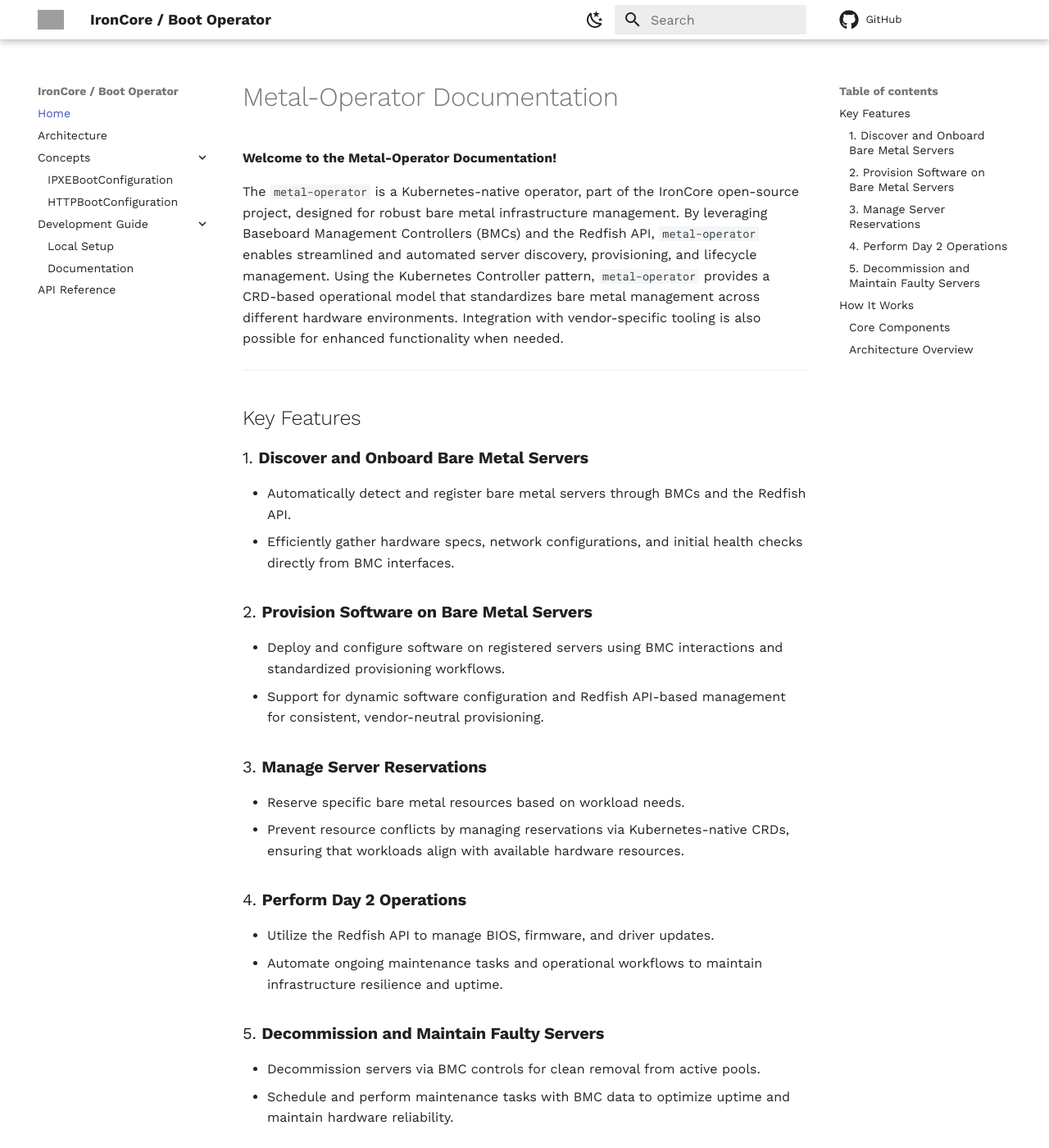
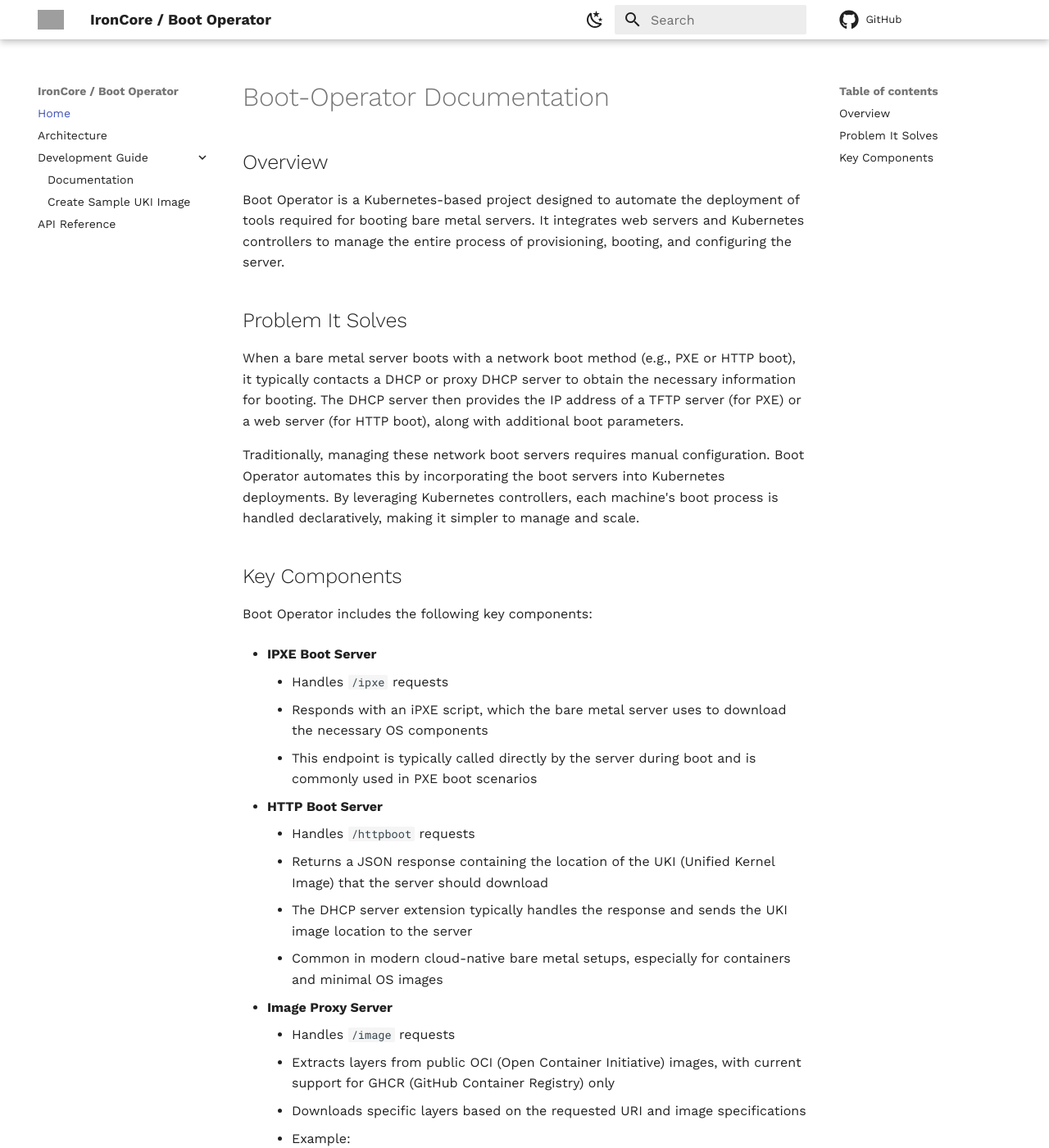
Before and after one commit to ironcore-dev/boot-operator, an MkDocs documentation site: the page built from docs/README.md, in a window 1280 px wide and 1400 px high. Shown: the whole window at 82% size. Built offline with MkDocs 1.6.1 and Material for MkDocs 9.7.7, drawn with Linux system fonts in a browser that asks for light colours; comment, search, counter and statistics services are not loaded; some of the changed text lies outside the part shown; grey boxes are pictures that could not be loaded.

Commit message:
Auto generate API documentation and add more content in docs

```diff
--- a/docs/README.md
+++ b/docs/README.md
@@ -1,51 +1,39 @@
-# Metal-Operator Documentation
+# Boot-Operator Documentation
 
-**Welcome to the Metal-Operator Documentation!**
+## Overview
 
-The `metal-operator` is a Kubernetes-native operator, part of the IronCore open-source project, designed for robust bare metal infrastructure management. By leveraging Baseboard Management Controllers (BMCs) and the Redfish API, `metal-operator` enables streamlined and automated server discovery, provisioning, and lifecycle management. Using the Kubernetes Controller pattern, `metal-operator` provides a CRD-based operational model that standardizes bare metal management across different hardware environments. Integration with vendor-specific tooling is also possible for enhanced functionality when needed.
+Boot Operator is a Kubernetes-based project designed to automate the deployment of tools required for booting bare metal servers. It integrates web servers and Kubernetes controllers to manage the entire process of provisioning, booting, and configuring the server.
 
----
+## Problem It Solves
 
-## Key Features
+When a bare metal server boots with a network boot method (e.g., PXE or HTTP boot), it typically contacts a DHCP or proxy DHCP server to obtain the necessary information for booting. The DHCP server then provides the IP address of a TFTP server (for PXE) or a web server (for HTTP boot), along with additional boot parameters.
 
-### 1. **Discover and Onboard Bare Metal Servers**
-- Automatically detect and register bare metal servers through BMCs and the Redfish API.
-- Efficiently gather hardware specs, network configurations, and initial health checks directly from BMC interfaces.
+Traditionally, managing these network boot servers requires manual configuration. Boot Operator automates this by incorporating the boot servers into Kubernetes deployments. By leveraging Kubernetes controllers, each machine's boot process is handled declaratively, making it simpler to manage and scale.
 
-### 2. **Provision Software on Bare Metal Servers**
-- Deploy and configure software on registered servers using BMC interactions and standardized provisioning workflows.
-- Support for dynamic software configuration and Redfish API-based management for consistent, vendor-neutral provisioning.
+## Key Components
 
-### 3. **Manage Server Reservations**
-- Reserve specific bare metal resources based on workload needs.
-- Prevent resource conflicts by managing reservations via Kubernetes-native CRDs, ensuring that workloads align with available hardware resources.
+Boot Operator includes the following key components:
 
-### 4. **Perform Day 2 Operations**
-- Utilize the Redfish API to manage BIOS, firmware, and driver updates.
-- Automate ongoing maintenance tasks and operational workflows to maintain infrastructure resilience and uptime.
+  - **IPXE Boot Server**
+    - Handles `/ipxe` requests
+    - Responds with an iPXE script, which the bare metal server uses to download the necessary OS components
+    - This endpoint is typically called directly by the server during boot and is commonly used in PXE boot scenarios
 
-### 5. **Decommission and Maintain Faulty Servers**
-- Decommission servers via BMC controls for clean removal from active pools.
-- Schedule and perform maintenance tasks with BMC data to optimize uptime and maintain hardware reliability.
+  - **HTTP Boot Server**
+    - Handles `/httpboot` requests
+    - Returns a JSON response containing the location of the UKI (Unified Kernel Image) that the server should download
+    - The DHCP server extension typically handles the response and sends the UKI image location to the server
+    - Common in modern cloud-native bare metal setups, especially for containers and minimal OS images
 
----
+  - **Image Proxy Server**
+    - Handles `/image` requests
+    - Extracts layers from public OCI (Open Container Initiative) images, with current support for GHCR (GitHub Container Registry) only
+    - Downloads specific layers based on the requested URI and image specifications
+    - Example:
+      - `wget http://SERVER_ADDRESS:30007/image?imageName=ghcr.io/ironcore-dev/os-images/gardenlinux&version=1443.10&layerName=application/vnd.ironcore.image.squashfs.v1alpha1.squashfs`
 
-## How It Works
+  - **Ignition Server**
+    - Handles `/ignition` requests
+    - Responds with Ignition configuration content tailored to the client machine, identified by its UUID in the request URL.
 
-The `metal-operator` relies on **BMCs and the Redfish API** to handle bare metal server management tasks. Through a CRD-based operational model, `metal-operator` provides Kubernetes-native management of bare metal infrastructure, enabling consistent, vendor-neutral interactions.
-
-### Core Components
-- **Custom Resources (CRs)**: Extend Kubernetes to manage server configurations, reservations, and operational workflows.
-- **Controllers**: Automate lifecycle management through Redfish-enabled interactions, from provisioning to decommissioning.
-- **Reconcilers**: Ensure the desired state matches the actual state by continuously monitoring hardware via BMC integrations.
-
-### Architecture Overview
-
-1. **Discovery**: Register new bare metal servers through BMCs and Redfish API, creating CRDs for streamlined management.
-2. **Provisioning**: Apply software images and configurations using Redfish API, based on templates or custom configurations.
-3. **Operations**: Execute BIOS, firmware updates, and other maintenance tasks through standardized workflows.
-4. **Decommissioning**: Safely remove or maintain servers using Redfish and BMC controls, marking them for reuse or retirement as needed.
-
----
-
-The `metal-operator` is a core component of the IronCore project, designed to simplify and automate bare metal management across various hardware environments using BMC and Redfish API integrations. Expect continuous updates to expand capabilities and enhance usability.
+These servers leverage Kubernetes controllers and API objects to manage the boot process and serve requests from bare metal machines. The architecture and specifics of the controllers and API objects are described in the architecture section of the documentation.
--- a/mkdocs.yml
+++ b/mkdocs.yml
@@ -49,12 +49,9 @@
 nav:
 - Home: README.md
 - Architecture: architecture.md
-- Concepts:
-    - IPXEBootConfiguration: concepts/ipxebootconfig.yaml
-    - HTTPBootConfiguration: concepts/httpbootconfig.yaml
 - Development Guide:
-  - Local Setup: development/dev_setup.md
   - Documentation: development/dev_docs.md
+  - Create Sample UKI Image: development/create_uki.md
 - API Reference: api-reference/api.md
 
 extra:
```
Also changed, not shown: README.md (+0 -2 lines), docs/api-reference/api.md (+38 -12 lines), docs/architecture.md (+25 -13 lines), docs/assets/diagram1.png (added), docs/assets/diagram2.png (added), docs/concepts/httpbootconfiguration.md (deleted), docs/concepts/ipxebootconfiguration.md (deleted), docs/development/create_uki.md (renamed from docs/generate_sample_uki.md), 3 other files.
